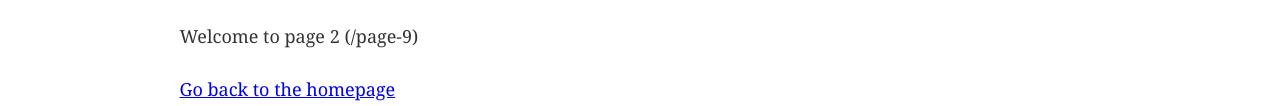
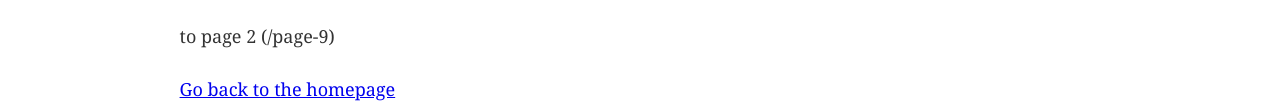
Before and after one commit to PierreCrb/Incrementals-Builds-Gatsby, a Gatsby site in the folder incremental-build-gatsby/: page /page-9 in a window 1280 px wide. Shown: the part 170-276 px from the top of the page. Built offline with nearby package versions, Linux system fonts and the light colour scheme; Gatsby itself is replaced by a stand-in of ours.

Commit message:
Update one page

```diff
--- a/incremental-build-gatsby/src/pages/page-9.tsx
+++ b/incremental-build-gatsby/src/pages/page-9.tsx
@@ -9,7 +9,7 @@
   <Layout>
     <SEO title="Page two" />
     <h1>Hi from the second page</h1>
-    <p>Welcome to page 2 ({props.path})</p>
+    <p> to page 2 ({props.path})</p>
     <Link to="/">Go back to the homepage</Link>
   </Layout>
 )
```
